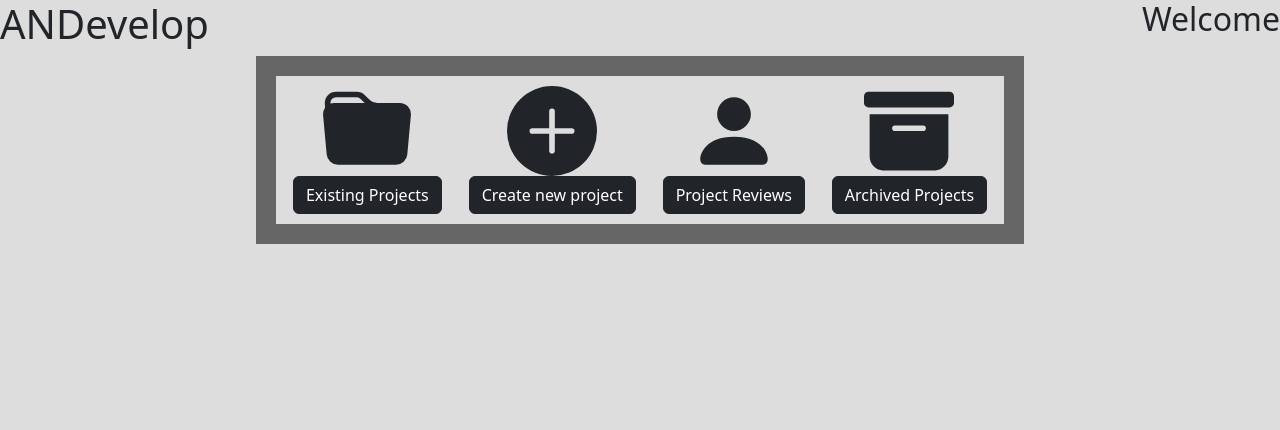
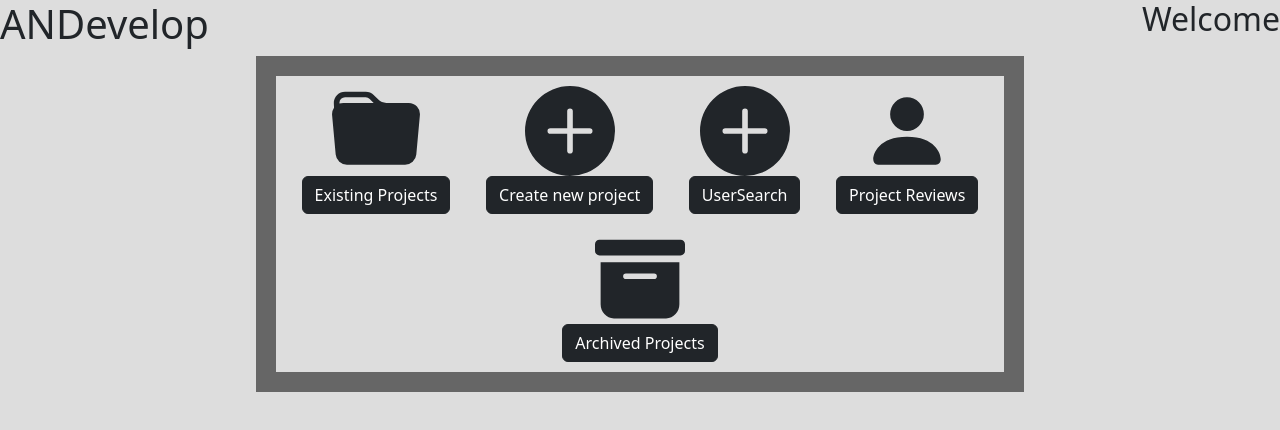
Before and after one commit to 1upskillsystems/ANDevelop, a React (Create React App) app in the folder client/: page / in a window 1280 px wide. Shown: the top 430 px of the page. Built offline with nearby package versions, Linux system fonts and the light colour scheme.

Commit message:
nav link

```diff
--- a/client/src/App.js
+++ b/client/src/App.js
@@ -15,6 +15,7 @@ import {
 import Test from "./Test";
 import "./App.css";
 import CurrentProjects from "./components/currentProjects";
+import UserSearch from "./components/userSearch";
 
 const App = () => {
   const loginContextValue = useUserContextValue();
@@ -37,6 +38,10 @@ const App = () => {
                 element={<CurrentProjects />}
               ></Route>
               <Route
+                path="/userSearch"
+                element={<UserSearch />}
+              ></Route>
+              <Route
                 path="/choose-existing-template"
                 element={<TemplateSearch />}
               />
--- a/client/src/components/HomePage.js
+++ b/client/src/components/HomePage.js
@@ -31,6 +31,16 @@ const HomePage = () => {
             </NavLink>
           </Button>
         </div>
+
+        <div className="menu-item">
+          <PlusCircleFill size={90} />
+          <Button variant="dark">
+            <NavLink className="nav-link" to="/userSearch">
+              UserSearch
+            </NavLink>
+          </Button>
+        </div>
+
         <div className="menu-item">
           <PersonFill size={90} />
           <Button variant="dark">Project Reviews</Button>
--- a/client/src/components/userSearch.js
+++ b/client/src/components/userSearch.js
@@ -3,7 +3,9 @@ import SearchBar from './searchBar'
 
 function UserSearch() {
   return (
+
      <div classname='App'>
+        <h1>search bar component</h1>
        <SearchBar/>
      </div>
 )}export default UserSearch
```
